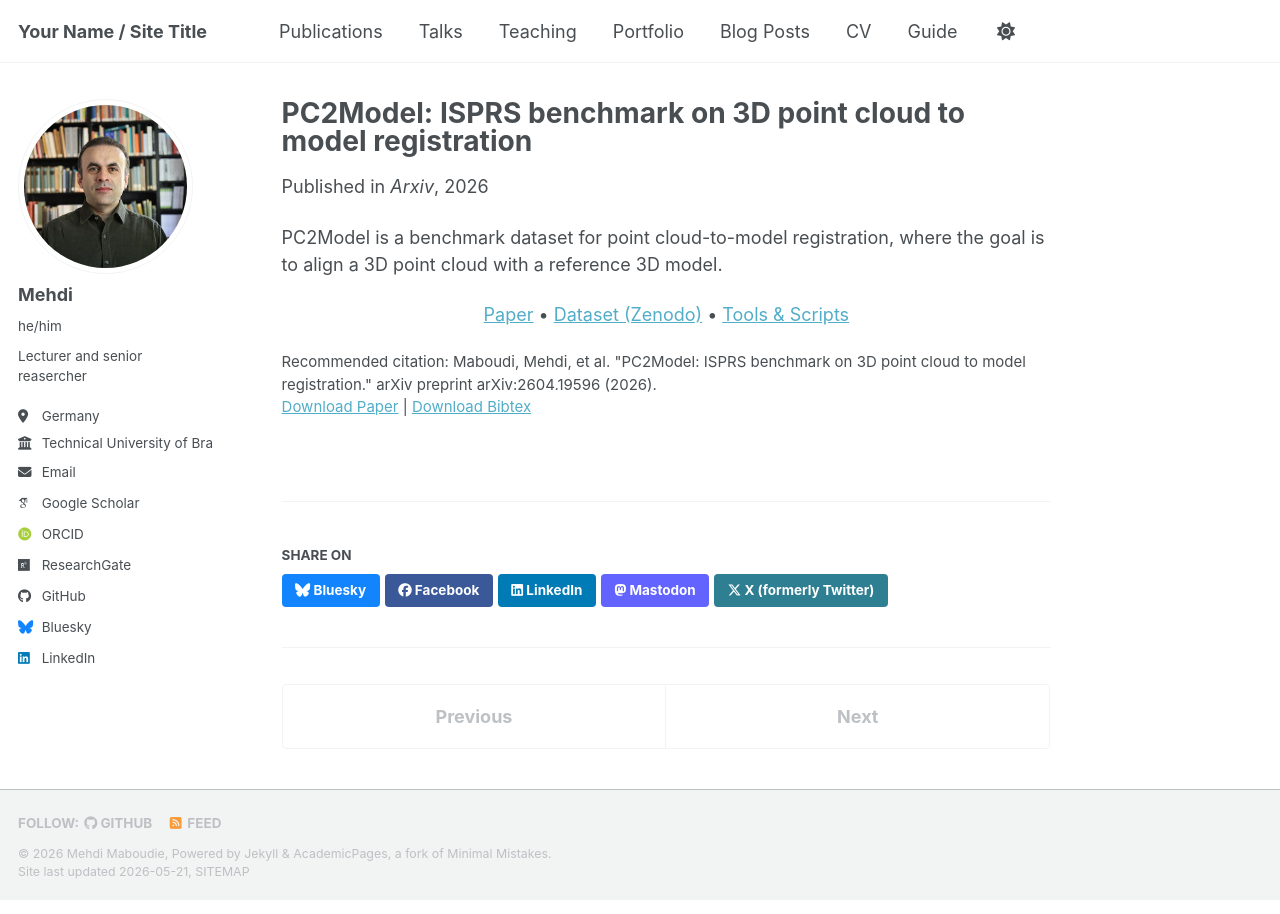
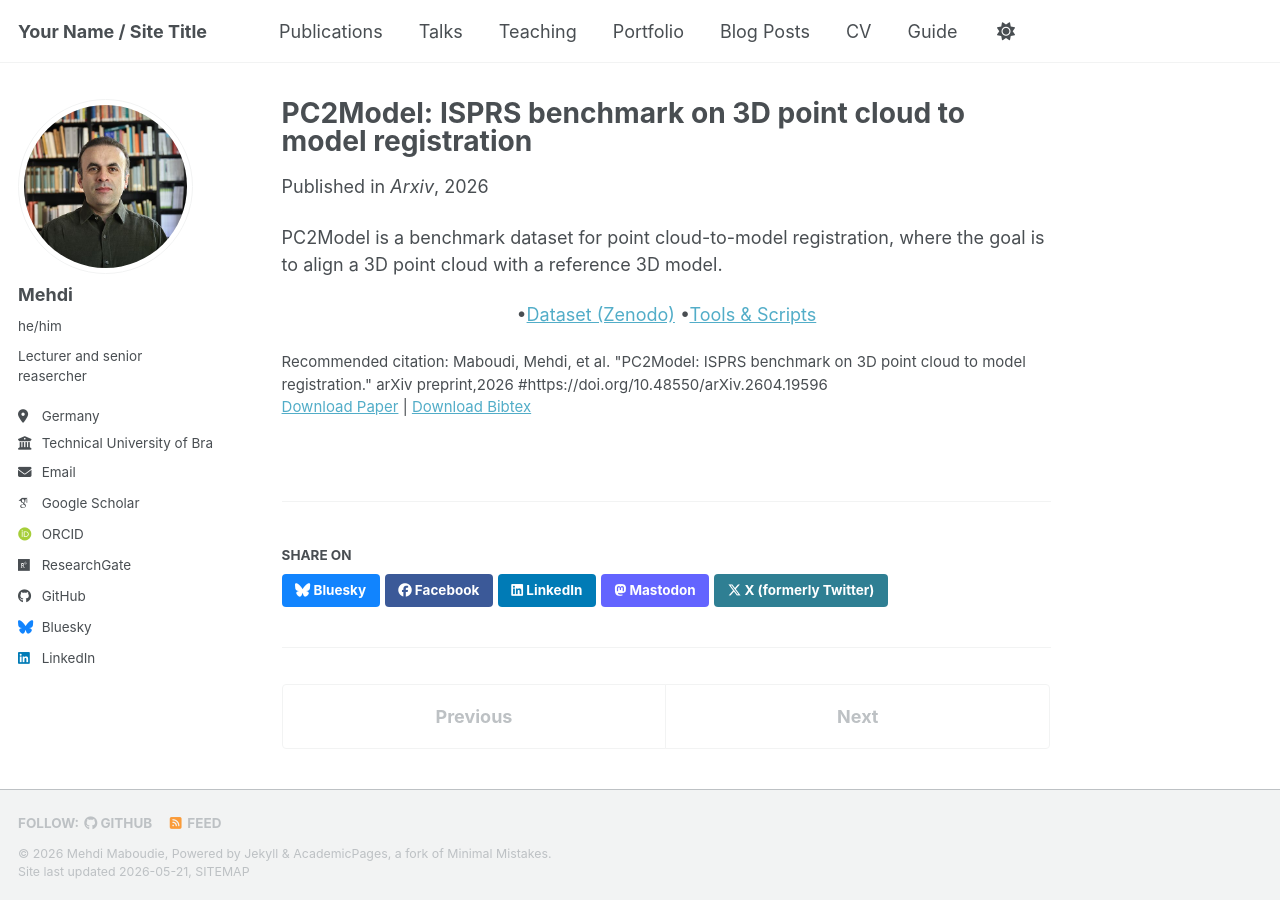
Before and after one commit to MehdiMaboudi/mehdimaboudi.github.io, a Jekyll site: the page built from _publications/2026-PC2Model.md, in a window 1280 px wide. Built offline with Jekyll 4.4.1, drawn with Linux system fonts in a browser that asks for light colours; some web fonts are replaced; a script bundle is joined from its source files by our own code; library files that are not in the unit come from our copies.

```diff
--- a/_publications/2026-PC2Model.md
+++ b/_publications/2026-PC2Model.md
@@ -9,11 +9,11 @@ venue: 'Arxiv'
 #slidesurl: 'https://academicpages.github.io/files/slides1.pdf'
 paperurl: 'https://arxiv.org/pdf/2604.19596'
 bibtexurl: 'https://MehdiMaboudi.github.io/files/bibtex1.bib'
-citation: 'Maboudi, Mehdi, et al. "PC2Model: ISPRS benchmark on 3D point cloud to model registration." arXiv preprint arXiv:2604.19596 (2026).'
+citation: 'Maboudi, Mehdi, et al. "PC2Model: ISPRS benchmark on 3D point cloud to model registration." arXiv preprint,2026
+#https://doi.org/10.48550/arXiv.2604.19596'
 ---
 PC2Model is a benchmark dataset for point cloud-to-model registration, where the goal is to align a 3D point cloud with a reference 3D model.
 <p align="center">
-  <a href="https://arxiv.org/abs/2604.19596">Paper</a> •
-  <a href="https://zenodo.org/uploads/17581812">Dataset (Zenodo)</a> •
-  <a href="https://github.com/saidharb/PC2Model.git">Tools & Scripts</a>
+  •<a href="https://zenodo.org/uploads/17581812">Dataset (Zenodo)</a>
+  •<a href="https://github.com/saidharb/PC2Model.git">Tools & Scripts</a>
 </p>
```
